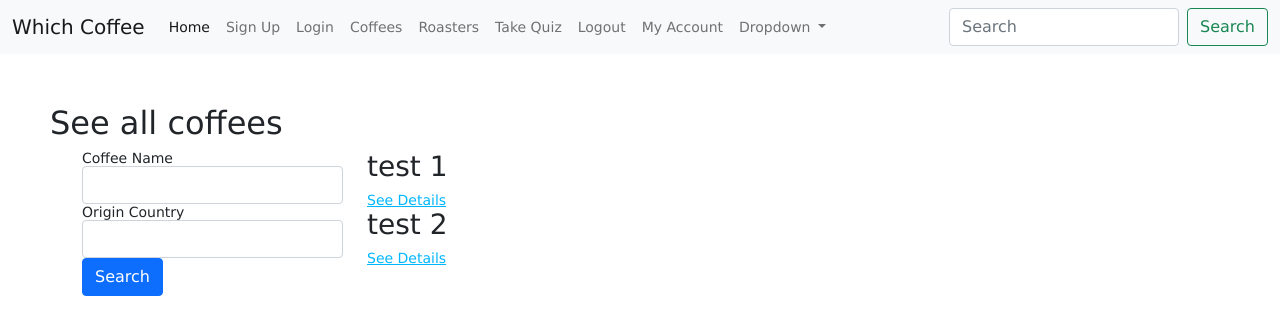
After one commit to karinaglf/ironhack-project-which-coffee, a Node server app: page /coffees in a window 1280 px wide. The commit adds this page. Shown: the top 335 px of the page. Run offline with Node 20, Linux system fonts and the light colour scheme; data comes from the database, SQL or seed files in the repository; some libraries are stand-ins or nearby versions.

Commit message:
add all-coffees and search-coffee routes

```diff
--- a/app.js
+++ b/app.js
@@ -31,6 +31,9 @@ app.use("/", index);
 const authRoutes = require("./routes/auth.routes");
 app.use("/", authRoutes);
 
+const coffeeRoutes = require('./routes/coffee.routes');
+app.use('/', coffeeRoutes);
+
 // ❗ To handle errors. Routes that don't exist or errors that you handle in specific routes
 require("./error-handling")(app);
 
--- /dev/null
+++ b/routes/coffee.routes.js
@@ -0,0 +1,29 @@
+const router = require("express").Router();
+const Coffee = require("../models/coffee.model")
+
+// GET - Show all coffees list
+
+router.get("/coffees", (req, res) => {
+
+    Coffee.find()
+        .then((coffeesList)=> {
+            res.render("coffees/all-coffees", {coffeesList});
+        })
+        .catch( (err) => console.log('Error while displaying all coffees: ',err));
+  });
+
+// GET /coffee-search?name="str"&originCountry="str"
+router.get("/coffee-search", (req, res) => {
+    console.log("req.query", req.query); //URL query values
+    const coffeeName = req.query.name; //Grab the value from the query
+    const originCountry = req.query.originCountry; //Grab the value from the query
+
+    //call the DB and find all the coffees that match the name
+    Coffee.find({ name: { $regex: coffeeName, $options: "i" }, originCountry: { $regex: originCountry, $options: "i" } }) //makes it case sensitive and looks for any letter present in the title
+      .then((foundCoffees) => {
+        //render the page and display the found coffees
+        res.render("coffees/coffees-search-result", { coffeesList: foundCoffees });
+      });
+  });
+
+module.exports = router;
--- /dev/null
+++ b/views/coffees/all-coffees.hbs
@@ -0,0 +1,27 @@
+<h2>See all coffees</h2>
+
+<div class="container">
+  <div class="row">
+    <div class="col-lg-3 col-sm">
+      <form action='/coffee-search' method='GET'>
+        <div class="form-group">
+            <label for="coffeeNameInput">Coffee Name</label>
+            <input type="text" name="name" class="form-control" id="coffeeNameInput">
+        </div>
+        <div class="form-group">
+            <label for="originCountryInput">Origin Country</label>
+            <input type="text" name="originCountry" class="form-control" id="coriginCountryInput">
+        </div>
+        <button type="submit" class="btn btn-primary">Search</button>
+        </form>
+    </div>
+    <div class="col-lg-9 col-sm">
+    {{#each coffeesList}}
+        <div class="coffees-list">
+        <h3>{{this.name}}</h3>
+        <a href="/coffees/{{this._id}}">See Details</a>
+        </div>
+    {{/each}}
+    </div>
+  </div>
+</div>
--- a/views/layout.hbs
+++ b/views/layout.hbs
@@ -29,19 +29,19 @@
                <a class="nav-link" href="/login">Login</a>
             </li>
             <li class="nav-item">
-               <a class="nav-link" href="#">Coffees</a>
+               <a class="nav-link" href="/coffees">Coffees</a>
             </li>
             <li class="nav-item">
-               <a class="nav-link" href="#">Roasters</a>
+               <a class="nav-link" href="/roasters">Roasters</a>
             </li>
             <li class="nav-item">
-               <a class="nav-link" href="#">Take Quiz</a>
+               <a class="nav-link" href="/quiz">Take Quiz</a>
             </li>
             <li class="nav-item">
                <a class="nav-link" href="/logout">Logout</a>
             </li>
             <li class="nav-item">
-               <a class="nav-link" href="#">My Account</a>
+               <a class="nav-link" href="/profile">My Account</a>
             </li>
             <li class="nav-item dropdown">
                <a class="nav-link dropdown-toggle" href="#" id="navbarDropdown" role="button" data-bs-toggle="dropdown" aria-expanded="false">
```
Also changed, not shown: views/coffees/coffees-search-result.hbs (added, +27 -0 lines).
